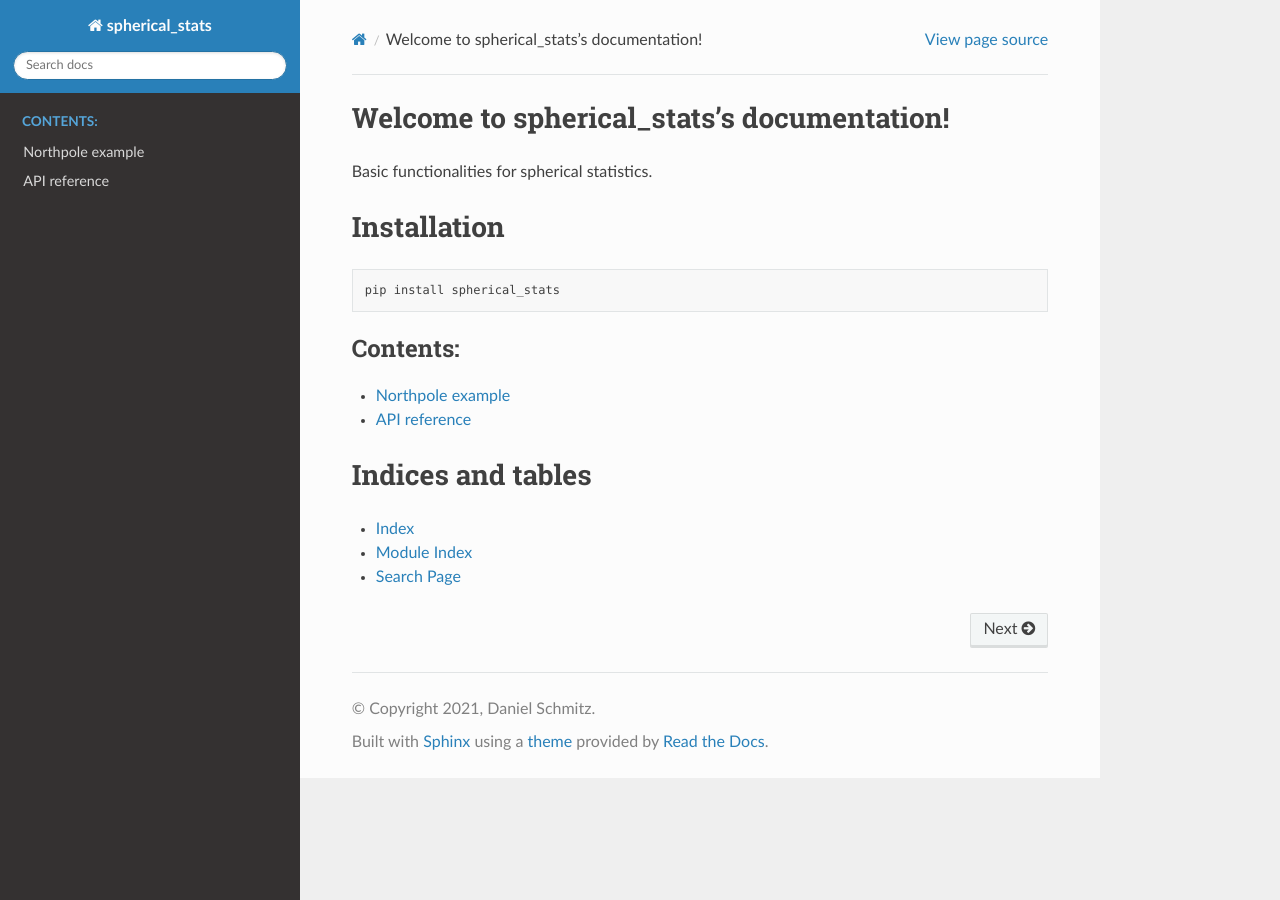
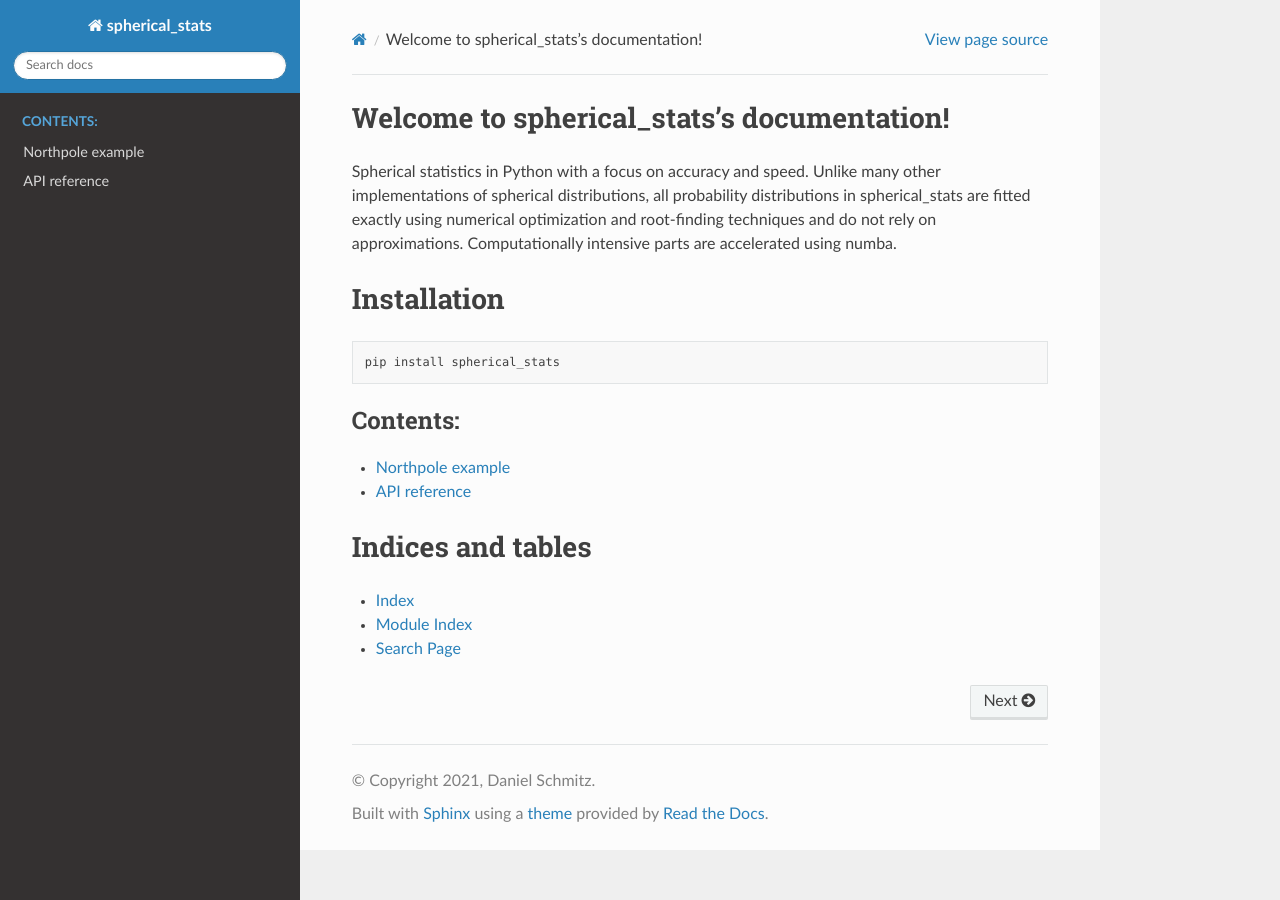
Before and after one commit to dschmitz89/spherical_stats, a Sphinx documentation site: the page built from docs/source/index.rst, in a window 1280 px wide. Built offline with Sphinx 7.4.7 and the Read the Docs theme 2.0.0, drawn with Linux system fonts in a browser that asks for light colours.

```diff
--- a/docs/source/index.rst
+++ b/docs/source/index.rst
@@ -5,7 +5,7 @@
 
 Welcome to spherical_stats's documentation!
 ===========================================
-Basic functionalities for spherical statistics.
+Spherical statistics in Python with a focus on accuracy and speed. Unlike many other implementations of spherical distributions, all probability distributions in spherical_stats are fitted exactly using numerical optimization and root-finding techniques and do not rely on approximations. Computationally intensive parts are accelerated using numba.
 
 Installation
 ===========================================
```
Also changed, not shown: README.md (+3 -3 lines).
